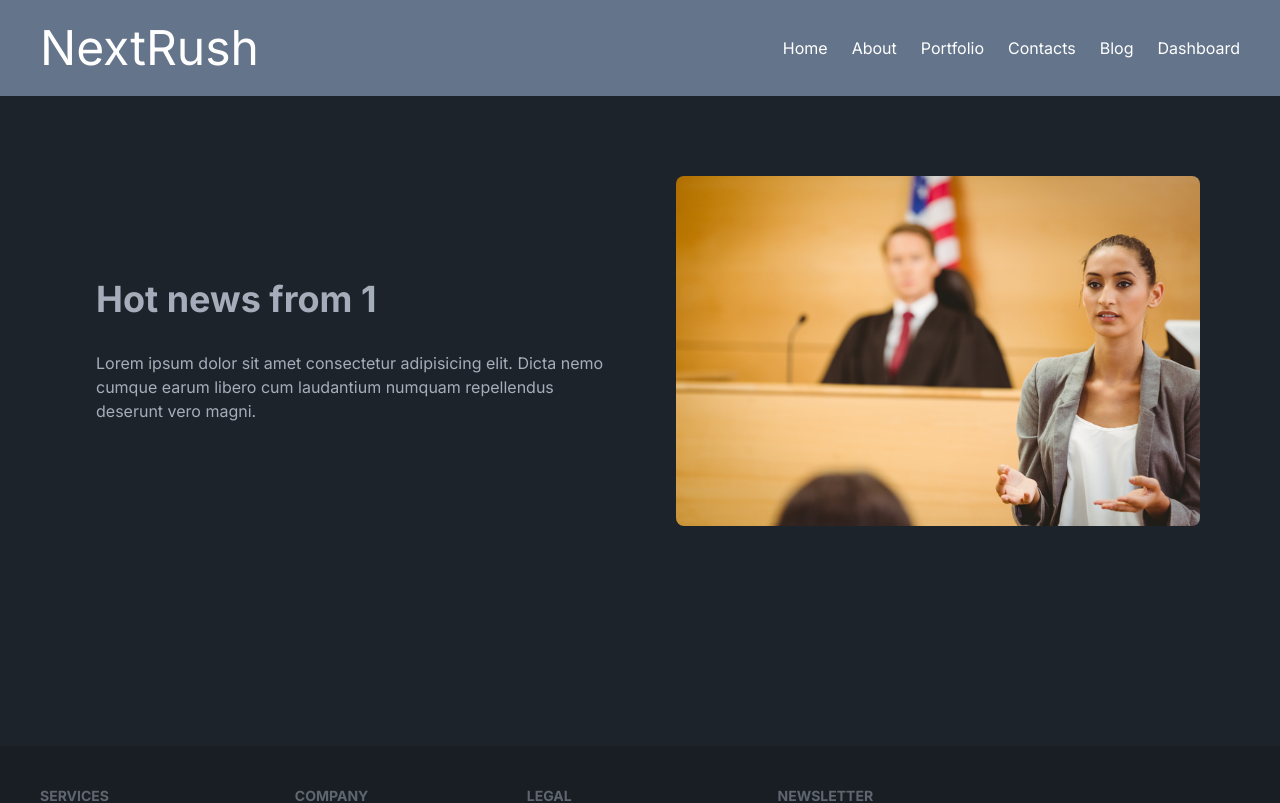
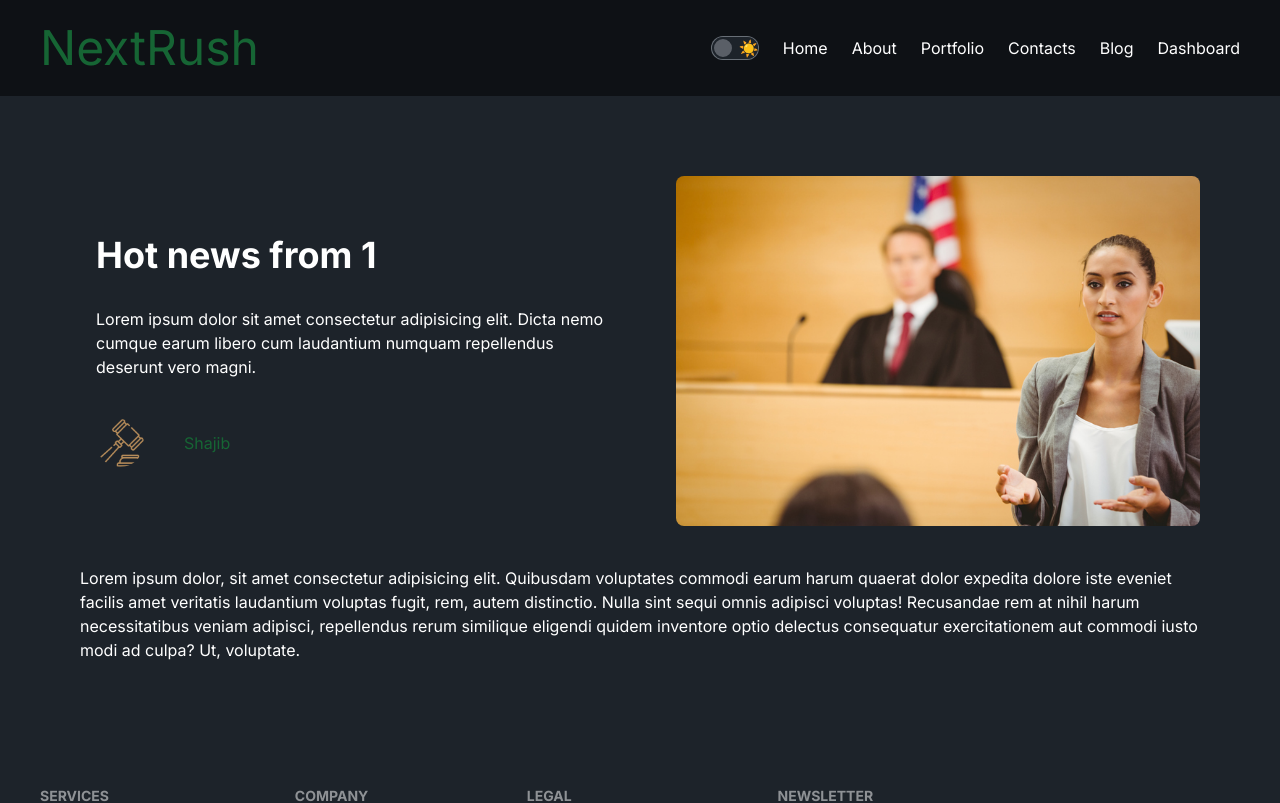
Before and after one commit to Shajib-Dv/nextJS-integrations, a Next.js app: page /blog/1 in a window 1280 px wide. Shown: the top 803 px of the page. Built offline with nearby package versions, Linux system fonts and the light colour scheme.

Commit message:
theme added

```diff
--- a/src/app/blog/[id]/page.jsx
+++ b/src/app/blog/[id]/page.jsx
@@ -2,23 +2,43 @@
 
 import Image from "next/image";
 import img from "/public/images/lawyer-3.jpg";
+import avatar from "/public/images/haturi.png";
 
 const blogPost = ({ params }) => {
   return (
     <div className="md:p-20 p-4">
-      <div className="flex md:flex-row flex-col-reverse items-center gap-10">
-        <div className="flex-1 p-4 space-y-8">
-          <h2 className="text-4xl font-bold">Hot news from {params?.id}</h2>
-          <p>
-            Lorem ipsum dolor sit amet consectetur adipisicing elit. Dicta nemo
-            cumque earum libero cum laudantium numquam repellendus deserunt vero
-            magni.
-          </p>
+      <div className="flex md:flex-row flex-col-reverse items-center gap-10 mb-10">
+        <div className="flex-1 p-4">
+          <div className="space-y-8">
+            <h2 className="text-4xl font-bold">Hot news from {params?.id}</h2>
+            <p>
+              Lorem ipsum dolor sit amet consectetur adipisicing elit. Dicta
+              nemo cumque earum libero cum laudantium numquam repellendus
+              deserunt vero magni.
+            </p>
+          </div>
+          <div className="flex items-center gap-10 mt-10">
+            <Image
+              src={avatar}
+              alt="avatar"
+              className="rounded-full h-12 w-12"
+            />
+            <p className="text-green-800">Shajib</p>
+          </div>
         </div>
         <div className="flex-1">
           <Image src={img} alt="img" className="rounded-lg object-cover" />
         </div>
       </div>
+      <p>
+        Lorem ipsum dolor, sit amet consectetur adipisicing elit. Quibusdam
+        voluptates commodi earum harum quaerat dolor expedita dolore iste
+        eveniet facilis amet veritatis laudantium voluptas fugit, rem, autem
+        distinctio. Nulla sint sequi omnis adipisci voluptas! Recusandae rem at
+        nihil harum necessitatibus veniam adipisci, repellendus rerum similique
+        eligendi quidem inventore optio delectus consequatur exercitationem aut
+        commodi iusto modi ad culpa? Ut, voluptate.
+      </p>
     </div>
   );
 };
--- a/src/app/contacts/page.jsx
+++ b/src/app/contacts/page.jsx
@@ -4,12 +4,12 @@ import Image from "next/image";
 import contactImg from "../../../public/images/lawyer-2.jpg";
 const contacts = () => {
   return (
-    <div className="hero min-h-screen bg-base-100">
+    <div className="hero min-h-screen">
       <div className="hero-content flex-col gap-10 lg:flex-row">
         <div className="flex-1">
           <Image src={contactImg} alt="banner" className="rounded-md" />
         </div>
-        <div className="card flex-1 shadow-2xl bg-base-100">
+        <div className="card flex-1 shadow-2xl ">
           <div className="card-body">
             <div className="form-control">
               <label className="label">
@@ -43,7 +43,7 @@ const contacts = () => {
               ></textarea>
             </div>
             <div className="form-control mt-6">
-              <button className="btn btn-primary">Send</button>
+              <button className="btn btn-neutral bg-green-700">Send</button>
             </div>
           </div>
         </div>
--- a/src/app/globals.css
+++ b/src/app/globals.css
@@ -17,3 +17,22 @@
     transform: scale(1.02);
   }
 }
+
+.input {
+  @apply bg-transparent text-current placeholder:text-current;
+}
+.label-text {
+  @apply text-current;
+}
+
+.theme {
+  transition: 2s all ease;
+}
+.dark,
+body {
+  @apply bg-base-100 text-white;
+}
+.light,
+body {
+  @apply bg-white text-black;
+}
--- a/src/app/layout.js
+++ b/src/app/layout.js
@@ -4,6 +4,7 @@ import Navbar from "@/components/navbar/Navbar";
 import "./globals.css";
 import { Inter } from "next/font/google";
 import Footer from "@/components/footer/Footer";
+import ThemeContext from "@/context/theme/ThemeContext";
 
 const inter = Inter({ subsets: ["latin"] });
 
@@ -16,9 +17,11 @@ export default function RootLayout({ children }) {
   return (
     <html lang="en">
       <body className={inter.className}>
-        <Navbar />
-        <div className="min-h-[calc(100vh-150px)]">{children}</div>
-        <Footer />
+        <ThemeContext>
+          <Navbar />
+          <div className="min-h-[calc(100vh-150px)]">{children}</div>
+          <Footer />
+        </ThemeContext>
       </body>
     </html>
   );
--- a/src/app/page.js
+++ b/src/app/page.js
@@ -3,7 +3,7 @@ import Image from "next/image";
 import banner from "/public/images/question.png";
 export default function Home() {
   return (
-    <div className="hero min-h-screen bg-base-200">
+    <div className="hero min-h-screen">
       <div className="hero-content flex-col gap-10 lg:flex-row-reverse">
         <div className="flex-1">
           <Image src={banner} alt="banner" className="md:w-4/5 img-ping" />
@@ -15,7 +15,7 @@ export default function Home() {
             excepturi exercitationem quasi. In deleniti eaque aut repudiandae et
             a id nisi.
           </p>
-          <button className="btn btn-primary">Get Started</button>
+          <button className="btn btn-neutral">Get Started</button>
         </div>
       </div>
     </div>
--- a/src/components/blogPost/BlogPost.jsx
+++ b/src/components/blogPost/BlogPost.jsx
@@ -4,7 +4,7 @@ import Image from "next/image";
 import img from "/public/images/rectangle4.png";
 const BlogPost = () => {
   return (
-    <div className="md:flex items-center gap-10 bg-base-200 rounded-md shadow-2xl p-6">
+    <div className="md:flex items-center gap-10  rounded-md shadow-2xl p-6">
       <div className="md:w-60 h-auto rounded-md object-cover">
         <Image
           src={img}
--- a/src/components/footer/Footer.jsx
+++ b/src/components/footer/Footer.jsx
@@ -2,7 +2,7 @@
 
 const Footer = () => {
   return (
-    <footer className="footer p-10 bg-base-200 text-base-content">
+    <footer className="footer p-10">
       <div>
         <span className="footer-title">Services</span>
         <a className="link link-hover">Branding</a>
@@ -35,7 +35,7 @@ const Footer = () => {
               placeholder="username@site.com"
               className="input input-bordered w-full pr-16"
             />
-            <button className="btn btn-primary absolute top-0 right-0 rounded-l-none">
+            <button className="btn btn-neutral absolute top-0 right-0 rounded-l-none">
               Subscribe
             </button>
           </div>
--- a/src/components/navbar/Navbar.jsx
+++ b/src/components/navbar/Navbar.jsx
@@ -1,5 +1,7 @@
 /** @format */
+
 import Link from "next/link";
+import ThemeChanger from "../themeChanger/ThemeChanger";
 
 const links = [
   { id: 1, title: "Home", url: "/" },
@@ -12,13 +14,16 @@ const links = [
 
 const Navbar = () => {
   return (
-    <nav className="flex justify-between items-center text-white bg-slate-500 px-10 h-24">
+    <nav className="flex justify-between items-center text-white bg-[rgb(0,0,0,0.5)] px-10 h-24">
       <div className="text-5xl">
-        <Link href="/">NextRush</Link>
+        <Link href="/" className="text-green-800">
+          NextRush
+        </Link>
       </div>
       <div className="hidden md:flex gap-6">
+        <ThemeChanger />
         {links.map((link) => (
-          <Link key={link.id} href={link.url}>
+          <Link key={link.id} href={link.url} className="hover:text-green-700">
             {link.title}
           </Link>
         ))}
--- /dev/null
+++ b/src/components/themeChanger/ThemeChanger.jsx
@@ -0,0 +1,33 @@
+/** @format */
+
+"use client";
+import { ThemeToggle } from "@/context/theme/ThemeContext";
+import React, { useContext } from "react";
+
+const ThemeChanger = () => {
+  const { toggle, theme } = useContext(ThemeToggle);
+
+  return (
+    <div onClick={toggle} className="relative flex items-center cursor-pointer">
+      <span
+        title="dark"
+        className={`absolute top-0 left-0 ${theme !== "light" && "hidden"}`}
+      >
+        🌙
+      </span>
+      <input
+        type="checkbox"
+        className="toggle toggle-primary "
+        checked={theme === "dark" ? false : true}
+      />
+      <span
+        title="light"
+        className={`absolute top-0 right-0 ${theme !== "dark" && "hidden"}`}
+      >
+        ☀️
+      </span>
+    </div>
+  );
+};
+
+export default ThemeChanger;
--- /dev/null
+++ b/src/context/theme/ThemeContext.jsx
@@ -0,0 +1,22 @@
+/** @format */
+
+"use client";
+
+import { createContext, useState } from "react";
+
+export const ThemeToggle = createContext({});
+
+const ThemeContext = ({ children }) => {
+  const [theme, setTheme] = useState("dark");
+
+  const toggle = () => {
+    setTheme((prev) => (prev === "dark" ? "light" : "dark"));
+  };
+  return (
+    <ThemeToggle.Provider value={{ theme, toggle }}>
+      <div className={`theme ${theme}`}>{children}</div>
+    </ThemeToggle.Provider>
+  );
+};
+
+export default ThemeContext;
```
